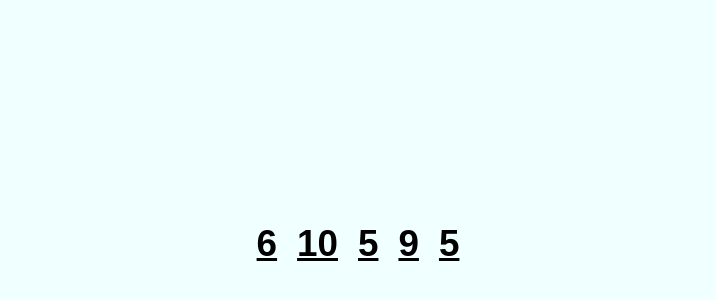
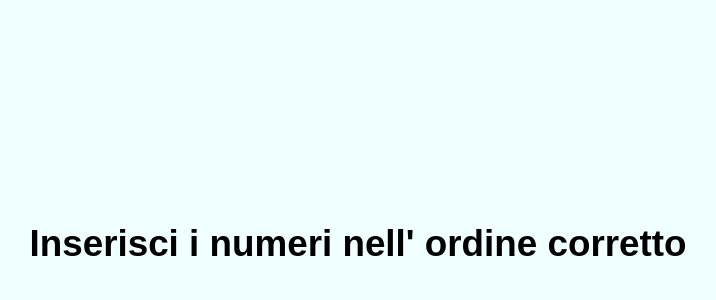
Before and after one commit to Claudio-Pri/js-simon, a plain HTML site: page index.html in a window 1280 px wide. Shown: the part 156-456 px from the top of the page, without its empty margins (292-1008 px from the left). Drawn offline with Linux system fonts and the light colour scheme.

Commit message:
js- timer- messaggio tempo scaduto

```diff
--- a/css/style.css
+++ b/css/style.css
@@ -21,8 +21,6 @@ body {
 .container {
     max-width: 1000px;
     margin: 0 auto;
-
-
 }
 
 #numbers-container {
@@ -36,10 +34,8 @@ body {
 
 #numbers-container>* {
     font-size: 2.3rem;
-    font-weight: bold;
+    font-weight: bolder;
     margin-left: 20px;
-    text-decoration: underline;
-
 }
 
 /* DEBUG */
--- a/js/scripts.js
+++ b/js/scripts.js
@@ -6,6 +6,8 @@ const min = 1;
 const max = 10;
 const randomNumbers = [];
 const numbersContainer = document.getElementById('numbers-container');
+const timeToWait = 2;
+// generazione numeri casuali
 for (let i = 0; i < 5; i++) {
     const num = getRndNumber(min, max);
     console.log(num);
@@ -17,6 +19,16 @@ for (let i = 0; i < 5; i++) {
     </div>
     `
 }
+// impostazione timer
+setTimeout(function () {
+    console.log('tempo scaduto');
+    numbersContainer.innerHTML = `
+    <h1>
+        Inserisci i numeri nell' ordine corretto
+    </h1>
+    `
+}, timeToWait * 1000);
+
 
 
 //===== Functions =====
```
